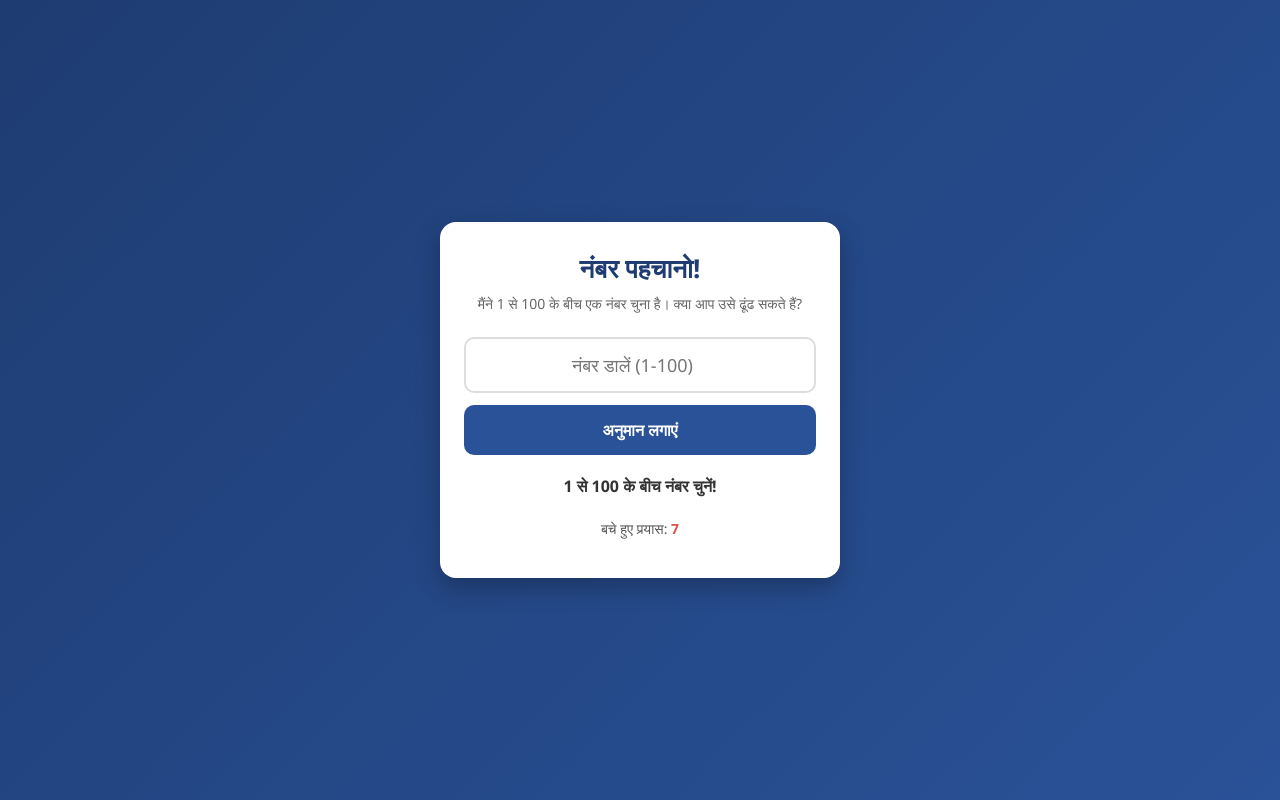
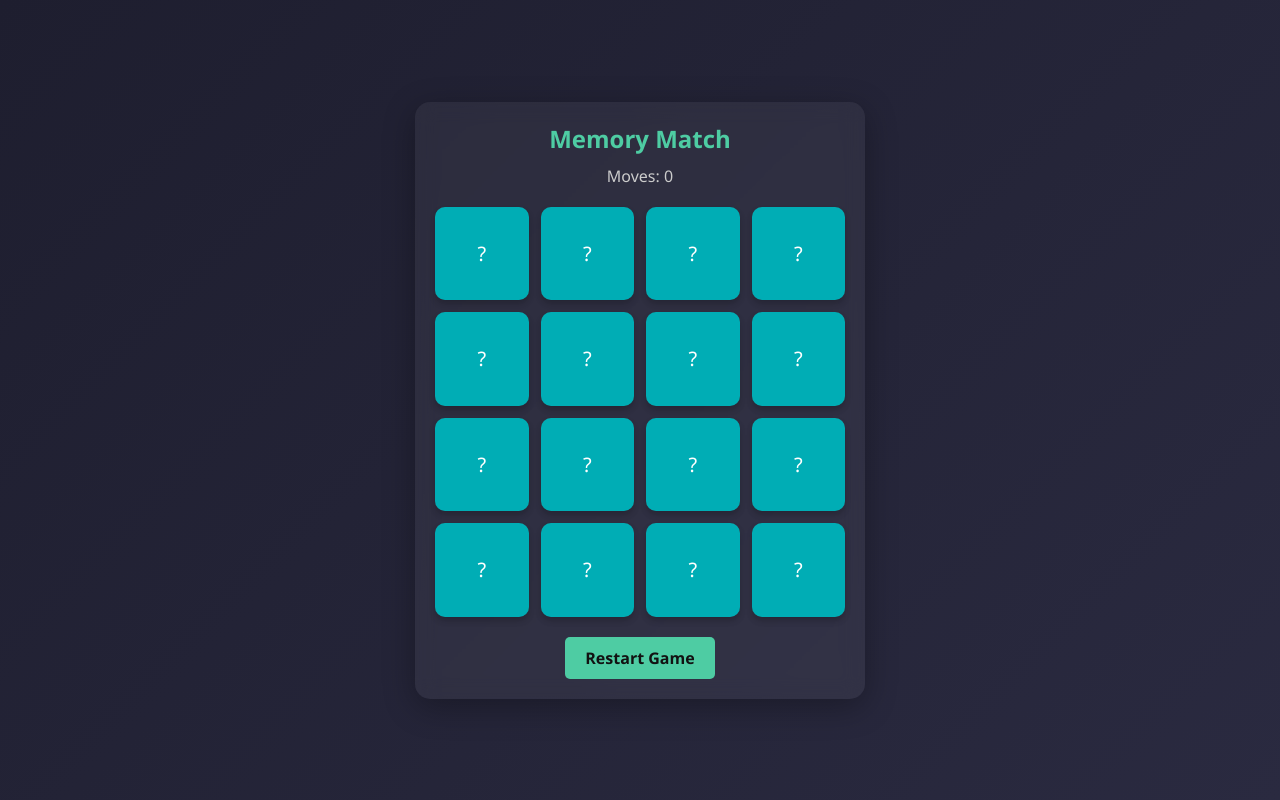
Before and after one commit to ganilsihora-sudo/test, a plain HTML site: page i.html in a window 1280 px wide. Drawn offline with Linux system fonts and the light colour scheme.

Commit message:
Update i.html

```diff
--- a/i.html
+++ b/i.html
@@ -1,31 +1,228 @@
 <!DOCTYPE html>
-<html lang="hi">
+<html lang="en">
 <head>
     <meta charset="UTF-8">
-    <meta name="viewport" content="width=device-width, initial-scale=1.0, user-scalable=no">
-    <title>नंबर गेसिंग गेम</title>
-    <link rel="stylesheet" href="style.css">
+    <meta name="viewport" content="width=device-width, initial-scale=1.0">
+    <title>Memory Matching Game</title>
+    <style>
+        * {
+            box-sizing: border-box;
+            margin: 0;
+            padding: 0;
+            font-family: 'Segoe UI', Tahoma, Geneva, Verdana, sans-serif;
+        }
+
+        body {
+            background: linear-gradient(135deg, #1e1e2f, #2a2a40);
+            color: #ffffff;
+            display: flex;
+            flex-direction: column;
+            align-items: center;
+            justify-content: center;
+            min-height: 100vh;
+        }
+
+        .container {
+            text-align: center;
+            max-width: 450px;
+            width: 100%;
+            padding: 20px;
+            background: rgba(255, 255, 255, 0.05);
+            border-radius: 15px;
+            backdrop-filter: blur(10px);
+            box-shadow: 0 8px 32px rgba(0, 0, 0, 0.3);
+        }
+
+        h1 {
+            margin-bottom: 10px;
+            font-size: 24px;
+            color: #4ecca3;
+        }
+
+        .score-board {
+            margin-bottom: 20px;
+            font-size: 16px;
+            color: #cccccc;
+        }
+
+        .grid {
+            display: grid;
+            grid-template-columns: repeat(4, 1fr);
+            gap: 12px;
+            perspective: 1000px;
+        }
+
+        .card {
+            aspect-ratio: 1;
+            background-color: #393e46;
+            border-radius: 10px;
+            cursor: pointer;
+            position: relative;
+            transform-style: preserve-3d;
+            transition: transform 0.4s ease;
+            box-shadow: 0 4px 6px rgba(0,0,0,0.2);
+        }
+
+        .card.flip {
+            transform: rotateY(180deg);
+        }
+
+        .card-face {
+            position: absolute;
+            width: 100%;
+            height: 100%;
+            backface-visibility: hidden;
+            display: flex;
+            align-items: center;
+            justify-content: center;
+            border-radius: 10px;
+            font-size: 32px;
+        }
+
+        .card-front {
+            background: #00adb5;
+            color: white;
+            font-size: 20px;
+        }
+
+        .card-back {
+            background: #eeeeee;
+            transform: rotateY(180deg);
+        }
+
+        .btn {
+            margin-top: 20px;
+            padding: 10px 20px;
+            background-color: #4ecca3;
+            color: #121212;
+            border: none;
+            border-radius: 5px;
+            font-size: 16px;
+            font-weight: bold;
+            cursor: pointer;
+            transition: background 0.3s;
+        }
+
+        .btn:hover {
+            background-color: #45b08c;
+        }
+    </style>
 </head>
 <body>
 
-    <div class="game-container">
-        <h1>नंबर पहचानो!</h1>
-        <p class="subtitle">मैंने 1 से 100 के बीच एक नंबर चुना है। क्या आप उसे ढूंढ सकते हैं?</p>
-
-        <div class="input-section">
-            <input type="number" id="guessInput" placeholder="नंबर डालें (1-100)" min="1" max="100">
-            <button id="guessBtn">अनुमान लगाएं</button>
-        </div>
-
-        <div class="message" id="message">शुरू करने के लिए कोई नंबर लिखें!</div>
-
-        <div class="stats">
-            <p>बचे हुए प्रयास: <span id="attempts">7</span></p>
-        </div>
-
-        <button id="restartBtn" class="restart-btn" style="display: none;">दोबारा खेलें</button>
+    <div class="container">
+        <h1>Memory Match</h1>
+        <div class="score-board">Moves: <span id="moves">0</span></div>
+        <div class="grid" id="gameGrid"></div>
+        <button class="btn" id="restartBtn">Restart Game</button>
     </div>
 
-    <script src="script.js"></script>
+    <script>
+        const emojis = ['🍎', '🍌', '🍇', '🍉', '🍓', '🍒', '🍍', '🥝'];
+        let cardsArray = [...emojis, ...emojis]; // जोड़े बनाने के लिए डबल करें
+
+        const gameGrid = document.getElementById('gameGrid');
+        const movesDisplay = document.getElementById('moves');
+        const restartBtn = document.getElementById('restartBtn');
+
+        let hasFlippedCard = false;
+        let lockBoard = false;
+        let firstCard, secondCard;
+        let moves = 0;
+        let matchedPairs = 0;
+
+        // गेम शुरू करने का फंक्शन
+        function initGame() {
+            gameGrid.innerHTML = '';
+            moves = 0;
+            matchedPairs = 0;
+            movesDisplay.textContent = moves;
+            hasFlippedCard = false;
+            lockBoard = false;
+            firstCard = null;
+            secondCard = null;
+
+            // कार्ड्स को शफल (रैंडम) करना
+            cardsArray.sort(() => 0.5 - Math.random());
+
+            // कार्ड्स को HTML में जोड़ना
+            cardsArray.forEach(emoji => {
+                const card = document.createElement('div');
+                card.classList.add('card');
+                card.dataset.emoji = emoji;
+
+                card.innerHTML = `
+                    <div class="card-face card-front">?</div>
+                    <div class="card-face card-back">${emoji}</div>
+                `;
+
+                card.addEventListener('click', flipCard);
+                gameGrid.appendChild(card);
+            });
+        }
+
+        // कार्ड पलटने का लॉजिक
+        function flipCard() {
+            if (lockBoard) return;
+            if (this === firstCard) return;
+
+            this.classList.add('flip');
+
+            if (!hasFlippedCard) {
+                hasFlippedCard = true;
+                firstCard = this;
+                return;
+            }
+
+            secondCard = this;
+            moves++;
+            movesDisplay.textContent = moves;
+
+            checkForMatch();
+        }
+
+        // चेक करें कि क्या दोनों कार्ड मैच हुए हैं
+        function checkForMatch() {
+            let isMatch = firstCard.dataset.emoji === secondCard.dataset.emoji;
+
+            isMatch ? disableCards() : unflipCards();
+        }
+
+        // अगर कार्ड मैच हो जाएं
+        function disableCards() {
+            firstCard.removeEventListener('click', flipCard);
+            secondCard.removeEventListener('click', flipCard);
+
+            matchedPairs++;
+            resetBoard();
+
+            if (matchedPairs === emojis.length) {
+                setTimeout(() => {
+                    alert(`Congratulations! You won in ${moves} moves! 🎉`);
+                }, 400);
+            }
+        }
+
+        // अगर कार्ड मैच न हों तो वापस पलट जाएं
+        function unflipCards() {
+            lockBoard = true;
+
+            setTimeout(() => {
+                firstCard.classList.remove('flip');
+                secondCard.classList.remove('flip');
+                resetBoard();
+            }, 800);
+        }
+
+        function resetBoard() {
+            [hasFlippedCard, lockBoard] = [false, false];
+            [firstCard, secondCard] = [null, null];
+        }
+
+        restartBtn.addEventListener('click', initGame);
+
+        // पहली बार गेम लोड होने पर
+        initGame();
+    </script>
 </body>
 </html>
```
